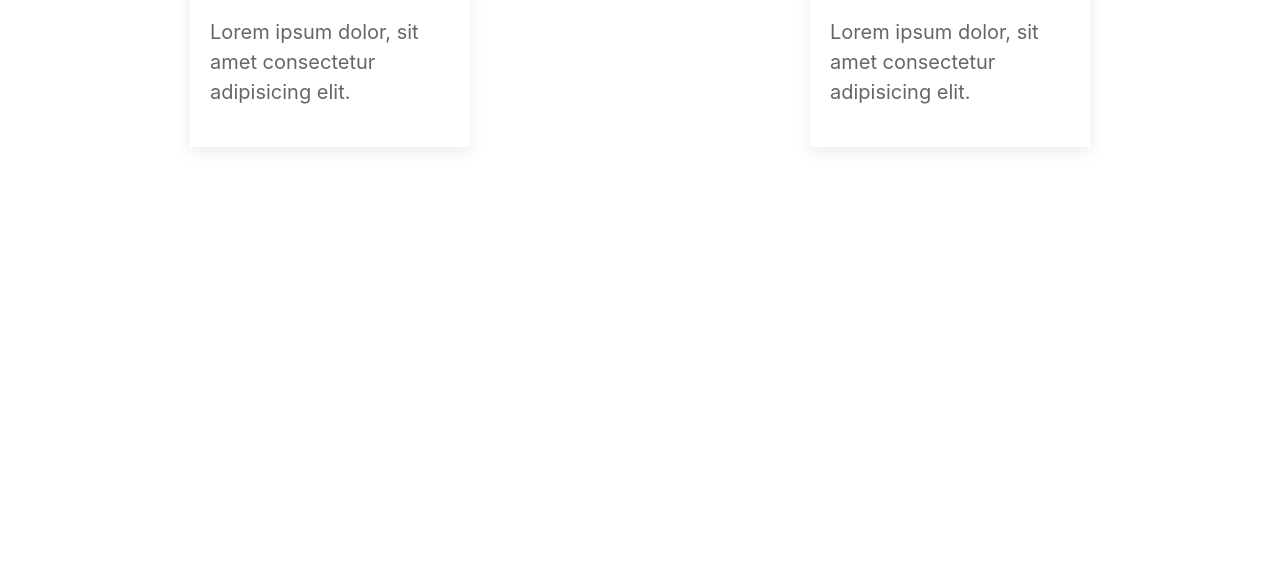
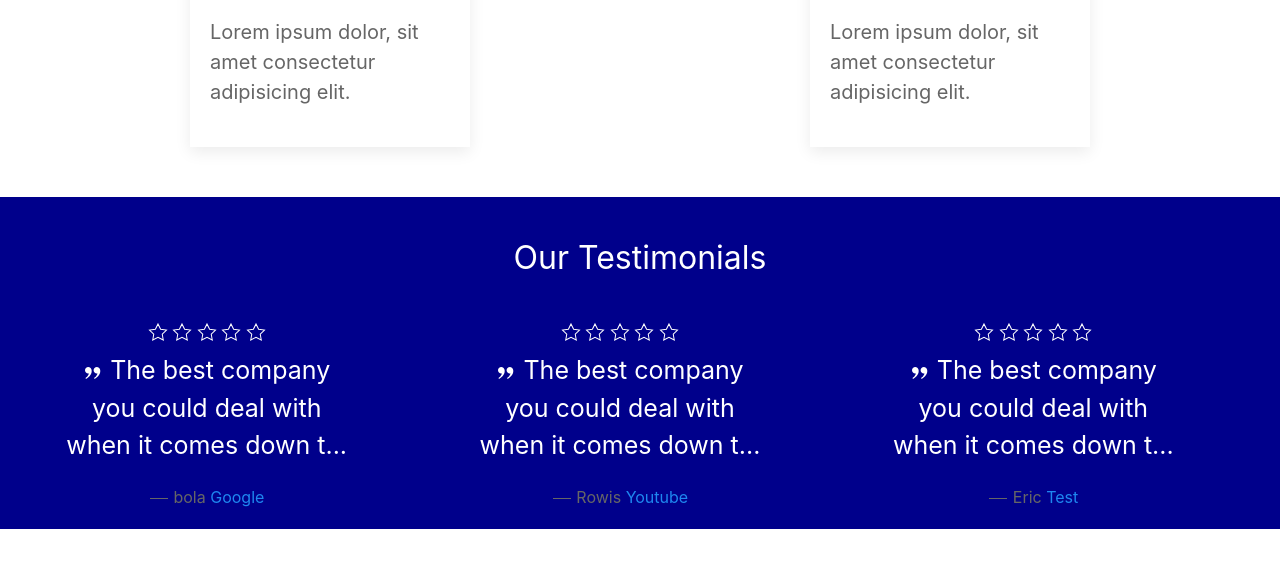
Before and after one commit to AhmedMohamedSaleh/landingPage, a plain HTML site: page index.html in a window 1280 px wide. Shown: the part 1947-2515 px from the top of the page. Before the commit the page ends 2144 px from the top, so only its background shows below. Drawn offline with nearby package versions, Linux system fonts and the light colour scheme.

Commit message:
Update index.html

```diff
--- a/index.html
+++ b/index.html
@@ -185,17 +185,26 @@
                         src="https://xvxlabs.com/preview/wp/roofingmasters/wp-content/uploads/2020/01/img1.png">
                     </img>
                     <p style="font-size: 30px; text-align: center;"><strong>Repair</strong></p>
-                    <p style="font-size: 20px; padding-left: 20px;">Lorem ipsum dolor, sit amet consectetur adipisicing elit.</p>
+                    <p style="font-size: 20px; padding-left: 20px;">Lorem ipsum dolor, sit amet consectetur adipisicing
+                        elit.</p>
                 </div>
             </li>
 
             <li>
                 <div class="uk-container uk-card-default uk-card-body" style="width: fit-content; width: 280px;">
-                    <img style=" background-repeat: no-repeat; height: 250px;"
-                        src="https://xvxlabs.com/preview/wp/roofingmasters/wp-content/uploads/2020/01/img1.png">
-                    </img>
+                    <div
+                        style=" background-repeat: no-repeat; height: 250px; background-image: url(https://xvxlabs.com/preview/wp/roofingmasters/wp-content/uploads/2020/01/img1.png);">
+
+                        <!--
+                          <div class="uk-overlay-primary uk-position uk-text-center">
+                            <span uk-icon="plus"></span>
+                        </div>
+                         -->
+                    </div>
+
                     <p style="font-size: 30px; text-align: center; "><strong>Destroy</strong></p>
-                    <p style="font-size: 20px; padding-left: 20px;">Lorem ipsum dolor, sit amet consectetur adipisicing elit.</p>
+                    <p style="font-size: 20px; padding-left: 20px;">Lorem ipsum dolor, sit amet consectetur adipisicing
+                        elit.</p>
                 </div>
             </li>
 
@@ -204,8 +213,115 @@
     <!-- END section-2 -->
 
 
+    <!-- START section-3 -->
+    <div class="section uk-container" style="margin-top: 50px; margin-bottom: 50px; background-color: darkblue;">
 
+        <!-- START uk-container Main-->
+        <div class="uk-container">
 
+            <!-- START uk-container ( title ) -->
+            <div class="uk-container uk-text-center" style="margin-bottom: 40px; margin-top: 40px;">
+                    <h2 style="color: white;">Our Testimonials</h2>
+            </div>
+            <!-- END uk-container ( title ) -->
+
+            <!-- START Grid-->
+            <div class="uk-child-width-expand@s uk-text-center" uk-grid>
+
+                <!-- START Grid - item_1 ( uk-container )-->
+                <div class="uk-container">
+
+                    <!-- START Grid - item_1 item-1 -->
+                    <div class="uk-container" style="margin-bottom: 10px;">
+                        <span uk-icon="star" style="color: white;"></span>
+                        <span uk-icon="star" style="color: white;"></span>
+                        <span uk-icon="star" style="color: white;"></span>
+                        <span uk-icon="star" style="color: white;"></span>
+                        <span uk-icon="star" style="color: white;"></span>
+                    </div>
+                    <!-- END Grid - item_1 item-1 -->
+
+                    <!-- START Grid - item_1 item-2 -->
+                    <div>
+                        <p style="color: white; font-size: 25px; text-align: center; margin-top: 0px;">
+                            <span uk-icon="quote-right"></span>
+                            The best company<br>you could deal with<br>when it comes down t...</p>
+                    </div>
+                    <!-- END Grid - item_1 item-2 -->
+
+                    <!-- START Grid - item_1 item-3 -->
+                    <div>
+                        <p><span uk-icon="minus"></span> bola <span><a href="#">  Google</a></span></p>
+                    </div>
+                    <!-- END Grid - item_1 item-3 -->
+                </div>
+                <!-- END Grid - item_1 ( uk-container )-->
+
+                <!-- START Grid - item_2 ( uk-container )-->
+                <div class="uk-container">
+
+                    <!-- START Grid - item_2 item-1 -->
+                    <div class="uk-container" style="margin-bottom: 10px;">
+                        <span uk-icon="star" style="color: white;"></span>
+                        <span uk-icon="star" style="color: white;"></span>
+                        <span uk-icon="star" style="color: white;"></span>
+                        <span uk-icon="star" style="color: white;"></span>
+                        <span uk-icon="star" style="color: white;"></span>
+                    </div>
+                    <!-- END Grid - item_2 item-1 -->
+
+                    <!-- START Grid - item_2 item-2 -->
+                    <div>
+                        <p style="color: white; font-size: 25px; text-align: center;">
+                            <span uk-icon="quote-right"></span>
+                            The best company<br>you could deal with<br>when it comes down t...</p>
+                    </div>
+                    <!-- END Grid - item_2 item-2 -->
+
+                    <!-- START Grid - item_2 item-3 -->
+                    <div>
+                        <p><span uk-icon="minus"></span> Rowis <span><a href="#">  Youtube</a></span></p>
+                    </div>
+                    <!-- END Grid - item_2 item-3 -->
+                </div>
+                <!-- END Grid - item_2 ( uk-container )-->
+
+                <!-- START Grid - item_3 ( uk-container )-->
+                <div class="uk-container">
+
+                    <!-- START Grid - item_3 item-1 -->
+                    <div class="uk-container" style="margin-bottom: 10px;">
+                        <span uk-icon="star" style="color: white;"></span>
+                        <span uk-icon="star" style="color: white;"></span>
+                        <span uk-icon="star" style="color: white;"></span>
+                        <span uk-icon="star" style="color: white;"></span>
+                        <span uk-icon="star" style="color: white;"></span>
+                    </div>
+                    <!-- END Grid - item_3 item-1 -->
+
+                    <!-- START Grid - item_3 item-2 -->
+                    <div>
+                        <p style="color: white; font-size: 25px; text-align: center;">
+                            <span uk-icon="quote-right"></span>
+                            The best company<br>you could deal with<br>when it comes down t...</p>
+                    </div>
+                    <!-- END Grid - item_3 item-2 -->
+
+                    <!-- START Grid - item_3 item-3 -->
+                    <div>
+                        <p><span uk-icon="minus"></span> Eric <span><a href="#">  Test</a></span></p>
+                    </div>
+                    <!-- END Grid - item_3 item-3 -->
+                </div>
+                <!-- END Grid - item_3 ( uk-container )-->
+
+            </div>
+            <!-- END Grid-->
+
+        </div>
+        <!-- END uk-container Main-->
+    </div>
+    <!-- END section-3 -->
 
     <noscript>
         url to copy : https://xvxlabs.com/preview/wp/roofingmasters/
```
